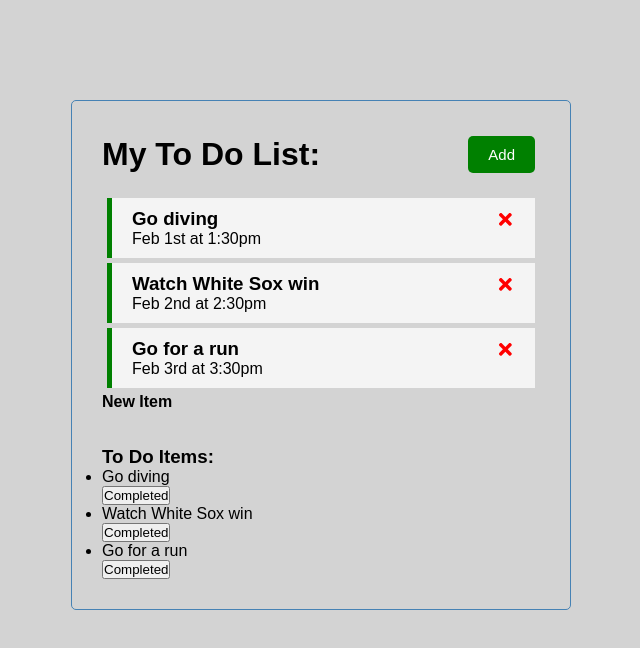
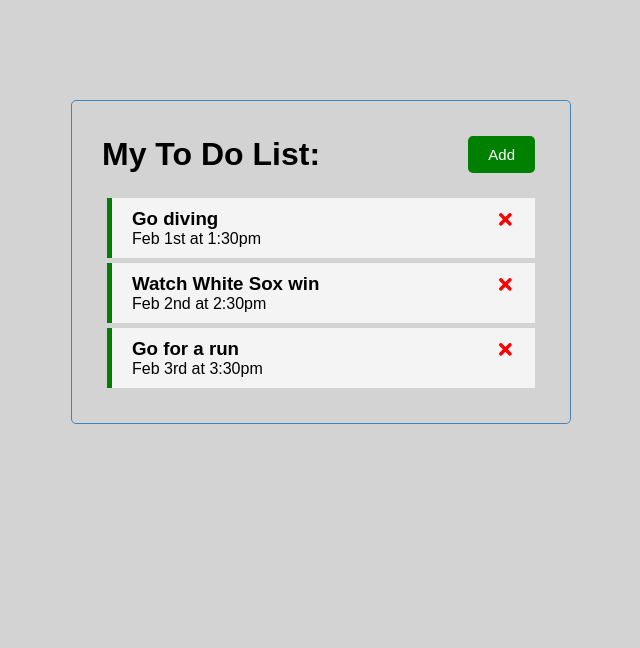
Before and after one commit to morancathy/to-do-app, a React (Create React App) app: page / in a window 1280 px wide. Shown: the top 648 px of the page, without its empty margins (319-959 px from the left). Built offline with nearby package versions, Linux system fonts and the light colour scheme.

Commit message:
reminder toggle works

```diff
--- a/src/App.js
+++ b/src/App.js
@@ -2,8 +2,6 @@ import { StrictMode } from "react";
 import {useState} from 'react';
 import './styles.css';
 
-import ToDo from './ToDo.js';
-import NewForm from './NewForm';
 import Header from './components/Header';
 import Tasks from './components/Tasks';
 
@@ -51,8 +49,6 @@ const toggleReminder = (id) => {
         ? <Tasks tasks={tasks} onDelete={deleteTask} onToggle={toggleReminder}/>
         : 'No To Do Items'
       }
-      <NewForm />
-      <ToDo />
     </div>
   );
 }
```
